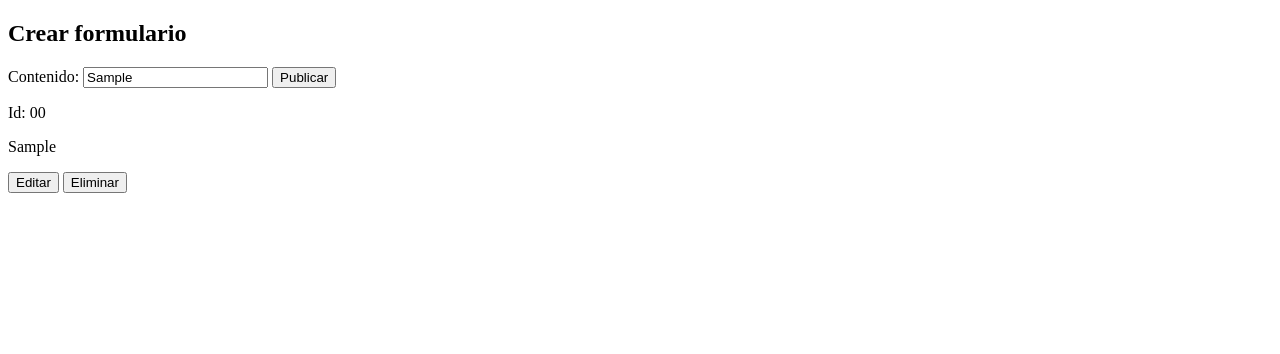
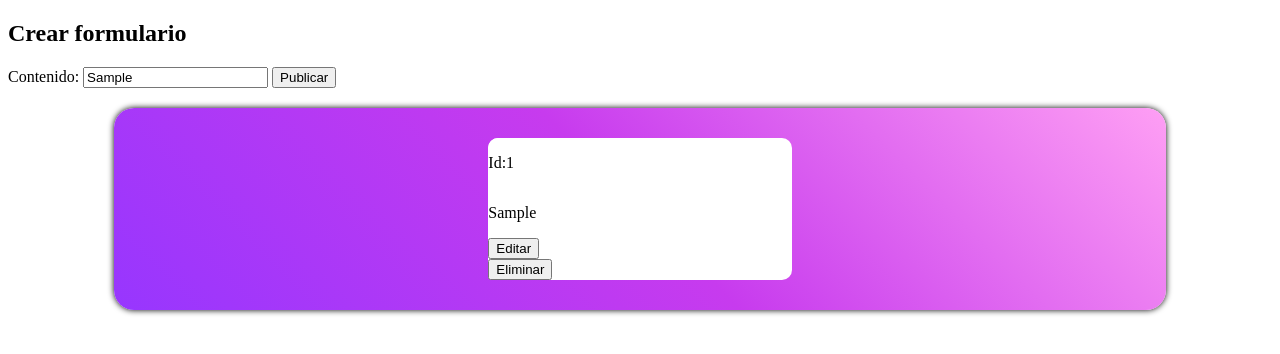
Before and after one commit to cnstanza-baeza/4Fmiapp, a plain HTML site: page index.html in a window 1280 px wide. Both pictures are taken after typing "Sample" into the empty fields and a click on the input "Publicar". Drawn offline with Linux system fonts and the light colour scheme.

Commit message:
Ad sequencial id

```diff
--- a/index.html
+++ b/index.html
@@ -4,6 +4,7 @@
     <meta charset="UTF-8">
     <meta name="viewport" content="width=device-width, initial-scale=1.0">
     <title>Document</title>
+    <link rel="stylesheet" href="style.css">
 </head>
 <body>
     <h2>Crear formulario</h2>
--- a/main.js
+++ b/main.js
@@ -1,4 +1,5 @@
 const formulario = document.querySelector(".form-create");
+let contador = 1;
 
 formulario.addEventListener("submit", (e) => {
     e.preventDefault();
@@ -12,7 +13,8 @@ formulario.addEventListener("submit", (e) => {
 
     // Agregar contenido
     nuevaPublicacion.innerHTML = `
-        <p>Id: 00</p>
+        <div class="publicacion">
+        <p>Id:${contador++}</p>
         <p>${publicacion}</p>
         <button class="btn-editar">Editar</button>
         <button class="btn-eliminar">Eliminar</button>
--- /dev/null
+++ b/style.css
@@ -0,0 +1,20 @@
+.contenedor-publicaciones{
+    width: 80%;
+    margin: 20px auto;
+    background: linear-gradient(45deg,#9736fe, #c73bee, #fe9ff4);
+    padding: 30px 20px;
+    box-shadow: 0 0 6px black;
+    border-radius: 20px;
+    display: flex;
+    justify-content: space-around;
+
+}
+.publicacion{
+    display: flex;
+    justify-content: block;
+    width: 30%;
+    align-items: start;
+    flex-direction: column;
+    background-color: white;
+    border-radius: 10px;
+}
```
